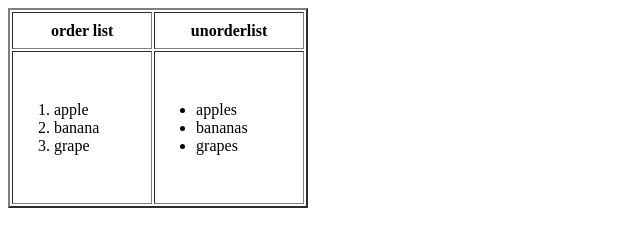
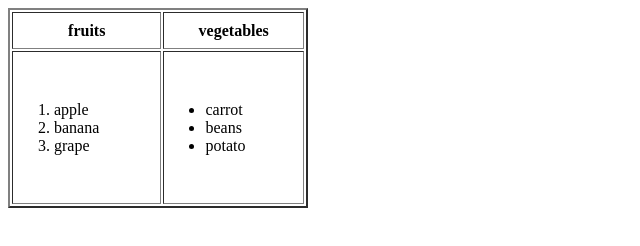
Before and after one commit to muppishirisha/table, a plain HTML site: page index.html in a window 1280 px wide. Shown: the whole page, without its empty margins (0-640 px from the left). Drawn offline with Linux system fonts and the light colour scheme.

Commit message:
Update index.html

```diff
--- a/index.html
+++ b/index.html
@@ -8,8 +8,8 @@
 <body>
     <table border ="2" height="200" width="300">
         <tr>
-            <th>order list</th>
-            <th>unorderlist</th>
+            <th>fruits</th>
+            <th>vegetables</th>
             </tr>
             <tr>
                 <td><ol>
@@ -19,13 +19,11 @@
                 </ol>
             </td>
             <td><ul>
-                <li>apples</li>
-                <li>bananas</li>
-                <li>grapes</li>
+                <li>carrot</li>
+                <li>beans</li>
+                <li>potato</li>
             </ul></td>
         </tr>
     </table>
-
-
 </body>
 </html>
```
